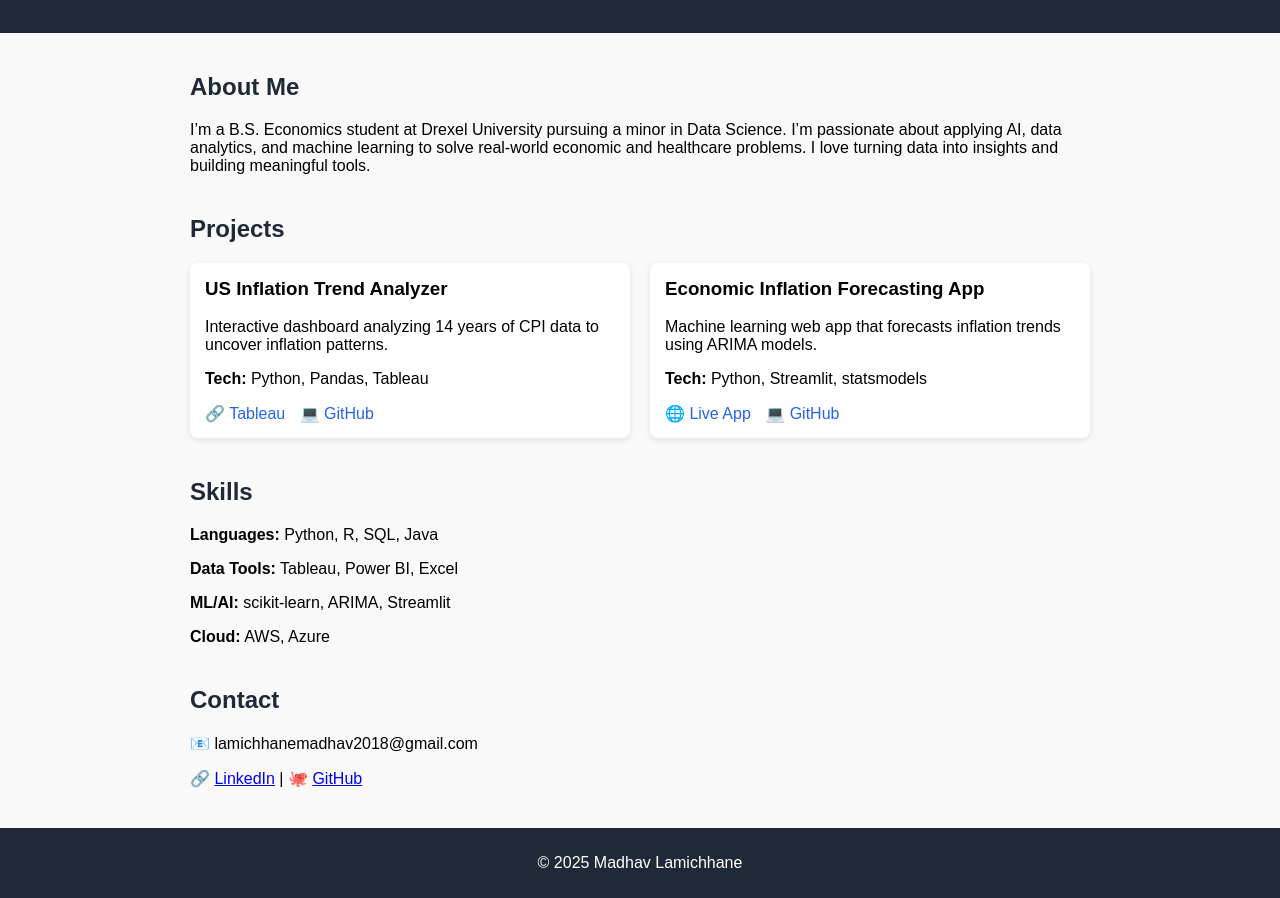
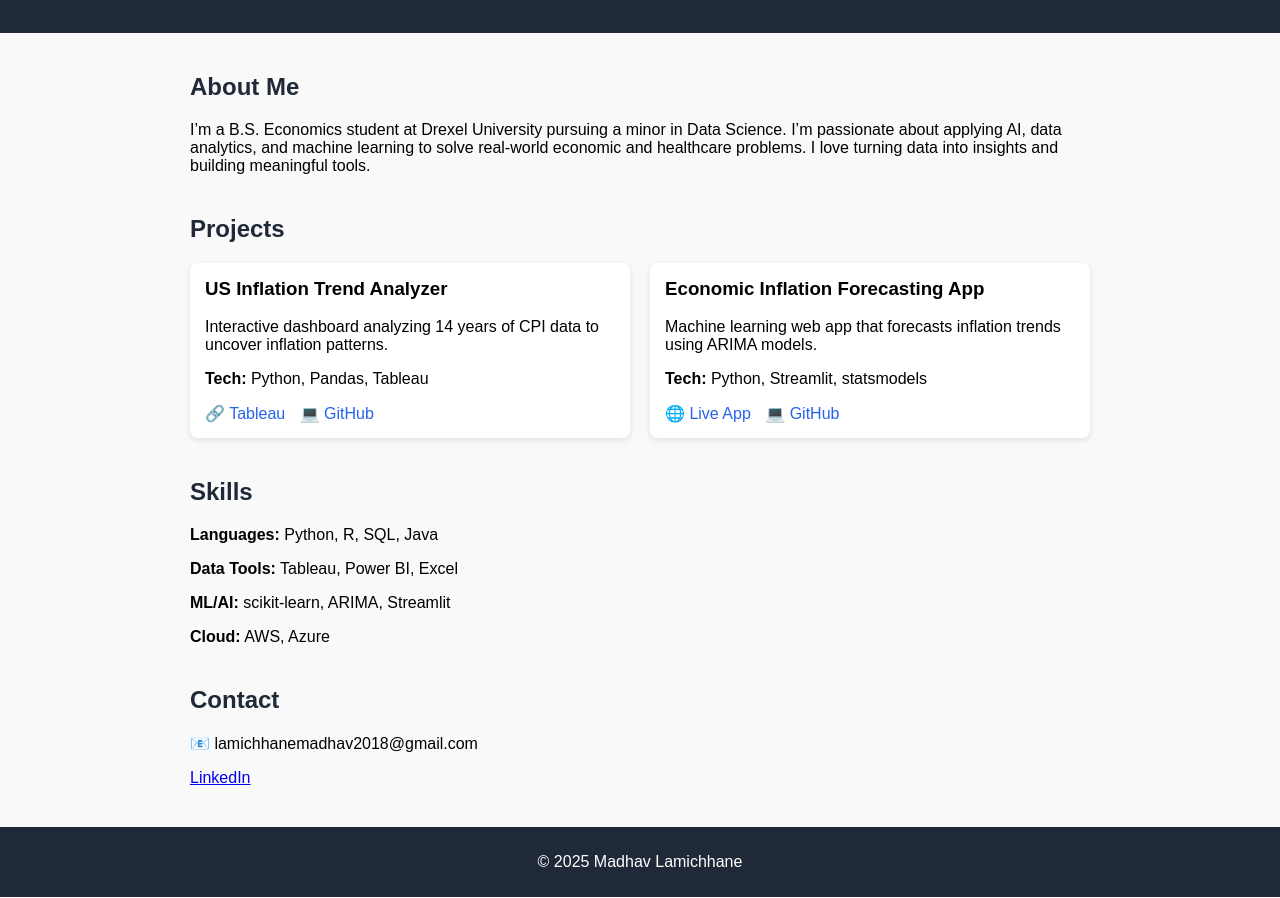
Before and after one commit to Mlamichhane1/mlamichhane1.github.io, a plain HTML site: page index.html in a window 1280 px wide. Shown: the part 121-1019 px from the top of the page. Drawn offline with Linux system fonts and the light colour scheme.

Commit message:
Update index.html

```diff
--- a/index.html
+++ b/index.html
@@ -67,7 +67,7 @@
 <section id="contact">
   <h2>Contact</h2>
   <p>📧 lamichhanemadhav2018@gmail.com</p>
-  <p>🔗 <a href="https://www.linkedin.com/in/madhav-lamichhane" target="_blank">LinkedIn</a> | 🐙 <a href="https://github.com/mlamichhane1" target="_blank">GitHub</a></p>
+<a href="https://www.linkedin.com/in/madhav-lamichhane" target="_blank">LinkedIn</a>
 </section>
 
 <footer>
```
